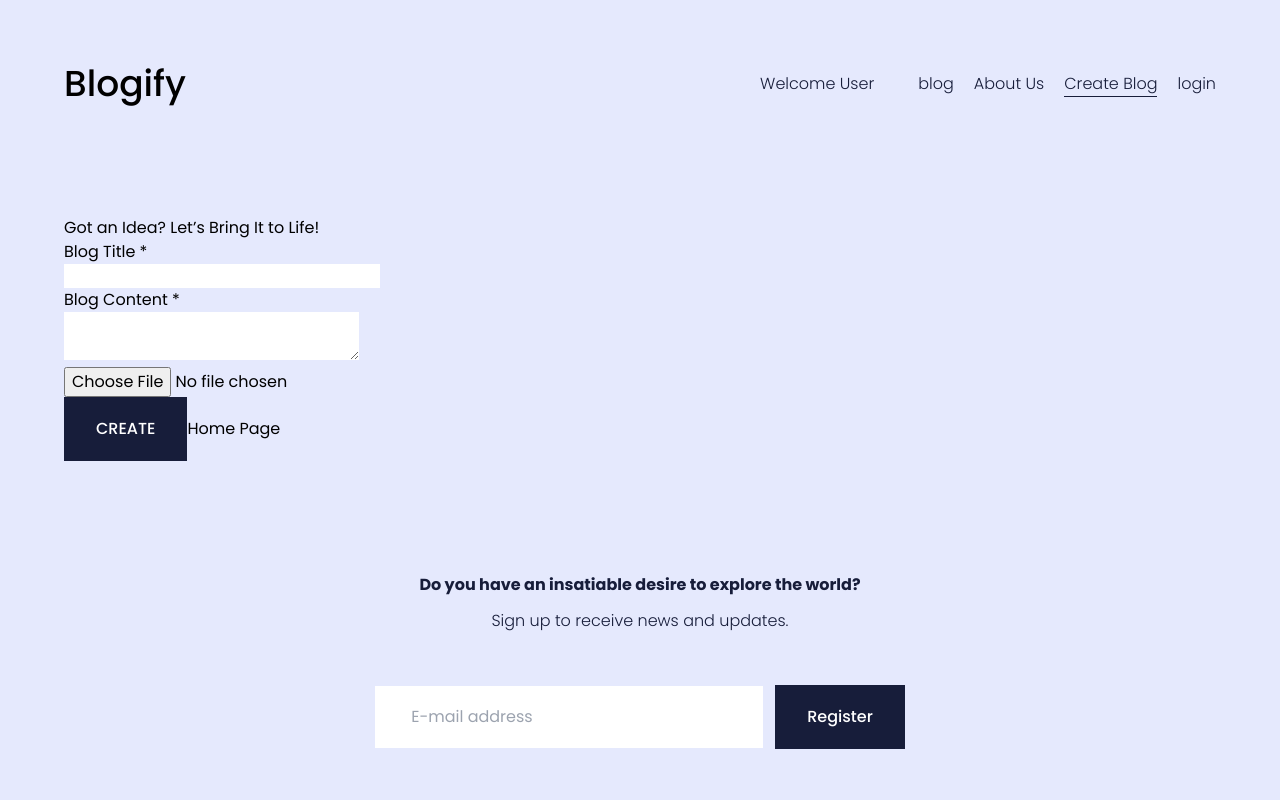
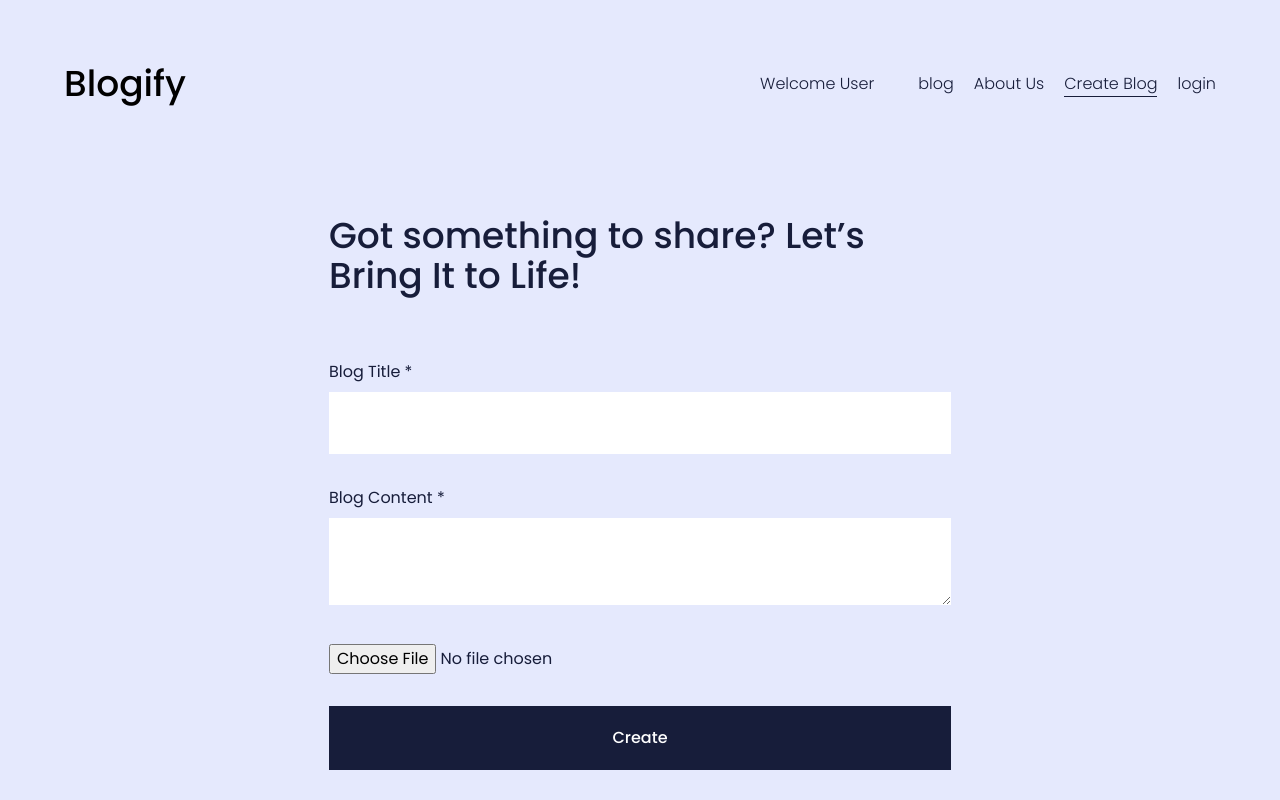
Before and after one commit to iqbalmdkaify/DLBCSPJWD01_Phase_2, a React (Vite) app in the folder client/: page /create-blog in a window 1280 px wide. Shown: the top 800 px of the page. Built offline with nearby package versions, Linux system fonts and the light colour scheme.

Commit message:
Finished designing for Desktop Viewports, WIP

```diff
--- a/client/pages/CreateBlogPage.tsx
+++ b/client/pages/CreateBlogPage.tsx
@@ -1,6 +1,5 @@
-import React, { useState } from 'react'
+// import { useState } from 'react'
 import Button from '../src/components/common/Button'
-import { Link } from 'react-router-dom';
 // import { useAuth } from '../../context/AuthProvider';
 // import { useBlogData } from '../../Provider/BlogDataProvider';
 
@@ -55,18 +54,18 @@ const CreateBlogPage = () => {
   // }
 
   return (
-    <div className='create-blog-wrapper'>
-      <p className="blog-form-title">Got an Idea? Let’s Bring It to Life!</p>
-      <form className="blog-form">
+    <div className='bg-transparent md:px-[23%] text-dark'>
+      <p className='text-4xl font-medium'>Got something to share? Let’s Bring It to Life!</p>
+      <form className='flex flex-col md:gap-8 md:mt-[4rem]'>
         <div>
-          <p>Blog Title *</p>
+          <p className='text-base'>Blog Title *</p>
           {/* <input type="text" name="title" onChange={handleChange} value={formData.title} /> */}
-          <input type="text" name="title" />
+          <input type="text" name="title" className="md:mt-2 md:px-9 md:py-[1.20rem] outline-offset-2 focus:outline outline-[2px] outline-dark w-full" />
         </div>
         <div>
-          <p>Blog Content *</p>
+          <p className='text-base'>Blog Content *</p>
           {/* <textarea name="content" onChange={handleChange} value={formData.content} />*/}
-          <textarea name="content" />
+          <textarea name="content" className='w-full md:px-9 md:py-[1.20rem] md:mt-2 outline-offset-2 focus:outline outline-[2px] outline-dark' />
         </div>
         <div>
           <input
@@ -75,14 +74,12 @@ const CreateBlogPage = () => {
             name="image"
             accept="image/*" // Accepts only image file types
             required
+            className=''
           // onChange={handleChange}
           />
         </div>
-        {/* <Button text="CREATE" type="Secondary" action={handleSubmit} /> */}
-        <Button text="CREATE" type="Secondary" />
-
-        {/* TODO:// Change its position and add some styling for Mobile and Desktop view */}
-        <Link className='blog-link' to="/">Home Page</Link>
+        {/* <Button text="CREATE" action={handleSubmit} /> */}
+        <Button text="Create" />
       </form>
     </div>
   )
```
